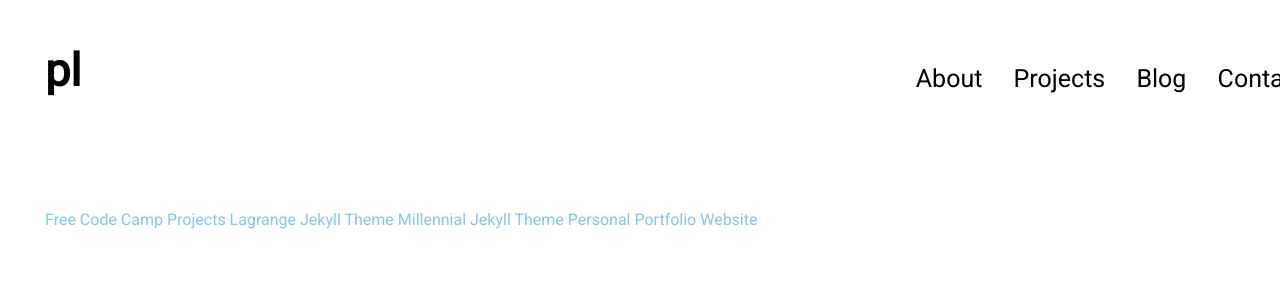
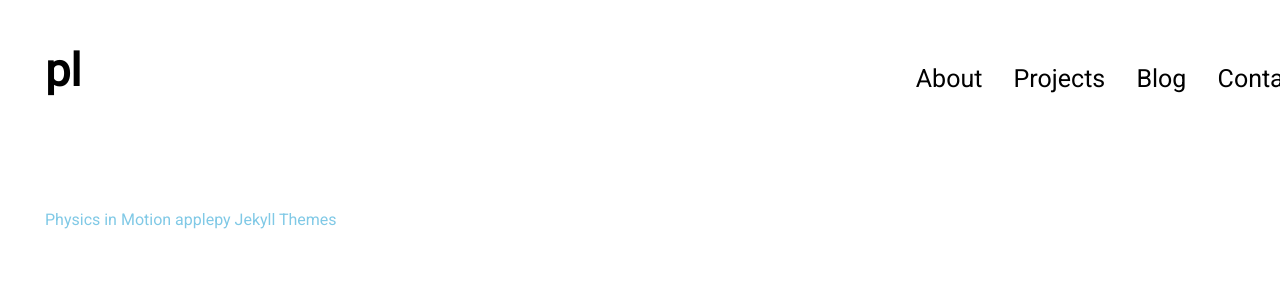
Before and after one commit to LeNPaul/new-design, a Jekyll site: the page built from projects.html, in a window 1280 px wide. Shown: the top 300 px of the page. Built offline with Jekyll 4.4.1, drawn with Linux system fonts in a browser that asks for light colours; nearby versions of some CDN libraries.

Commit message:
Update projects in settings.yml and add project files

```diff
--- a/_data/settings.yml
+++ b/_data/settings.yml
@@ -11,7 +11,6 @@ menu:
 - {name: 'Contact', url: 'contact.html'}
 
 projects:
-- {name: 'Free Code Camp Projects', folder: 'proj-1', file: 'projects/freecodecamp.html'}
-- {name: 'Lagrange Jekyll Theme', folder: 'proj-2', file: 'projects/lagrange.html'}
-- {name: 'Millennial Jekyll Theme', folder: 'proj-3', file: 'projects/millennial.html'}
-- {name: 'Personal Portfolio Website', folder: 'proj-4', file: 'projects/personal-portfolio.html'}
+- {name: 'Physics in Motion', folder: 'proj-1', file: 'projects/physics-in-motion.html'}
+- {name: 'applepy', folder: 'proj-2', file: 'projects/applepy.html'}
+- {name: 'Jekyll Themes', folder: 'proj-3', file: 'projects/jekyll-themes.html'}
```
Also changed, not shown: projects/applepy.md (added), projects/jekyll-themes.md (added), projects/physics-in-motion.md (added).
